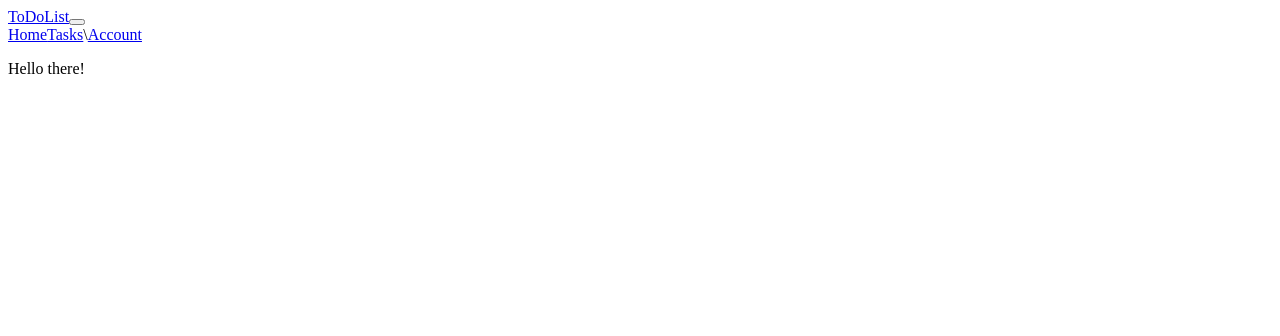
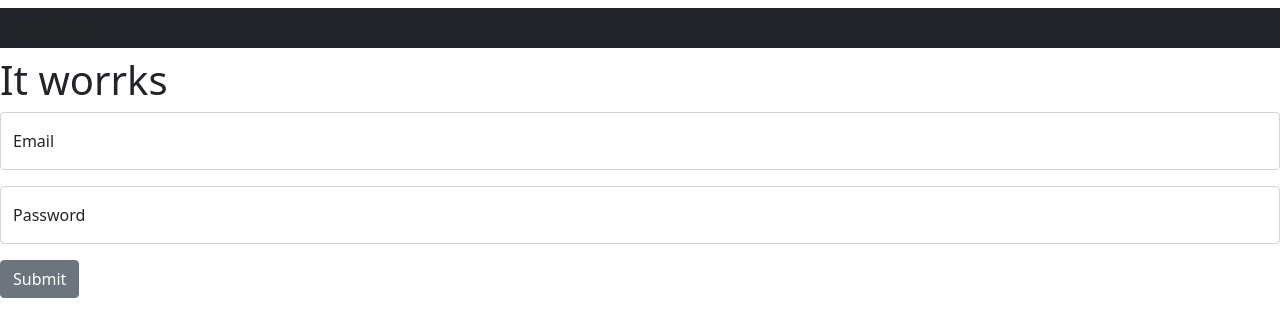
Before and after one commit to Camil-bot/ToDoList-React-Frontend, a React (Create React App) app: page / in a window 1280 px wide. Shown: the top 336 px of the page. Built offline with nearby package versions, Linux system fonts and the light colour scheme.

Commit message:
IT WORKS, but no functional use efect or use state, tbd maine

```diff
--- a/package.json
+++ b/package.json
@@ -8,9 +8,9 @@
     "@testing-library/user-event": "^13.5.0",
     "bootstrap": "^5.2.2",
     "react": "^18.2.0",
-    "react-bootstrap": "^2.6.0",
     "react-dom": "^18.2.0",
     "react-scripts": "5.0.1",
+    "reactstrap": "^9.1.5",
     "web-vitals": "^2.1.4"
   },
   "scripts": {
--- a/public/index.html
+++ b/public/index.html
@@ -4,6 +4,7 @@
     <meta charset="utf-8" />
     <meta name="viewport" content="width=device-width, initial-scale=1" />
     <meta name="theme-color" content="#000000" />
+    <link rel="stylesheet" href="https://cdn.jsdelivr.net/npm/bootstrap@5.1.0/dist/css/bootstrap.min.css"/>
     <title>ToDoListApp</title>
   </head>
   <body>
--- a/src/App.css
+++ /dev/null
@@ -1,38 +0,0 @@
-.App {
-  text-align: center;
-}
-
-.App-logo {
-  height: 40vmin;
-  pointer-events: none;
-}
-
-@media (prefers-reduced-motion: no-preference) {
-  .App-logo {
-    animation: App-logo-spin infinite 20s linear;
-  }
-}
-
-.App-header {
-  background-color: #282c34;
-  min-height: 100vh;
-  display: flex;
-  flex-direction: column;
-  align-items: center;
-  justify-content: center;
-  font-size: calc(10px + 2vmin);
-  color: white;
-}
-
-.App-link {
-  color: #61dafb;
-}
-
-@keyframes App-logo-spin {
-  from {
-    transform: rotate(0deg);
-  }
-  to {
-    transform: rotate(360deg);
-  }
-}
--- a/src/Navbar.js
+++ /dev/null
@@ -1,27 +0,0 @@
-import React from "react";
-import Container from "react-bootstrap/Container";
-import Nav from "react-bootstrap/Nav";
-import Navbar from "react-bootstrap/Navbar";
-
-
-const HeaderNav = () => {
-  return (
-    <div className="root">
-    <Navbar bg="light" expand="lg">
-      <Container>
-        <Navbar.Brand href="#home">ToDoList</Navbar.Brand>
-        <Navbar.Toggle aria-controls="basic-navbar-nav" />
-        <Navbar.Collapse id="basic-navbar-nav">
-          <Nav className="me-auto">
-            <Nav.Link href="#home">Home</Nav.Link>
-            <Nav.Link href="#link">Tasks</Nav.Link>\
-            <Nav.Link href="#account">Account</Nav.Link>
-          </Nav>
-        </Navbar.Collapse>
-      </Container>
-    </Navbar>
-    </div>
-  );
-};
-
-export default HeaderNav;
--- /dev/null
+++ b/src/components/Header.js
@@ -0,0 +1,14 @@
+import React from "react";
+import { Navbar } from "reactstrap";
+
+const Header = () => {
+  return (
+    <>
+      <Navbar className="my-2" color="dark" dark>
+        Reactstrap
+      </Navbar>
+    </>
+  );
+};
+
+export default Header;
--- /dev/null
+++ b/src/components/Login.js
@@ -0,0 +1,30 @@
+import React from "react";
+import { Form, FormGroup, Label, Button, Input } from "reactstrap";
+
+const Login = () => {
+  return (
+    <Form>
+      <FormGroup floating>
+        <Input
+          id="exampleEmail"
+          name="email"
+          placeholder="Email"
+          type="email"
+        />
+        <Label for="exampleEmail">Email</Label>
+      </FormGroup>{" "}
+      <FormGroup floating>
+        <Input
+          id="examplePassword"
+          name="password"
+          placeholder="Password"
+          type="password"
+        />
+        <Label for="examplePassword">Password</Label>
+      </FormGroup>{" "}
+      <Button>Submit</Button>
+    </Form>
+  );
+};
+
+export default Login;
--- /dev/null
+++ b/src/components/Register.js
@@ -0,0 +1,36 @@
+import React from "react";
+import { Form, FormGroup, Input, Button } from "reactstrap";
+
+const Register = () => {
+  return (
+    <Form>
+      <FormGroup>
+        <Input
+          id="exampleEmail"
+          name="email"
+          placeholder="with a placeholder"
+          type="email"
+        />
+      </FormGroup>
+      <FormGroup>
+        <Input
+          id="examplePassword"
+          name="password"
+          placeholder="password"
+          type="password"
+        />
+      </FormGroup>
+      <FormGroup>
+        <Input
+          id="examplePassword"
+          name="password"
+          placeholder="Retype Password"
+          type="password"
+        />
+      </FormGroup>
+      <Button>Register</Button>
+    </Form>
+  );
+};
+
+export default Register;
--- a/src/index.js
+++ b/src/index.js
@@ -1,19 +1,14 @@
 import React from 'react';
 import ReactDOM from 'react-dom/client';
-// import './index.css';
-import App from './App';
-import Navbar from './Navbar';
+import AuthLayout from './layouts/Unauthenticated';
+
 import reportWebVitals from './reportWebVitals';
 
 const root = ReactDOM.createRoot(document.getElementById('root'));
 root.render(
   <React.StrictMode>
-    <Navbar />
-    <App />
+    <AuthLayout/>
   </React.StrictMode>
 );
 
-// If you want to start measuring performance in your app, pass a function
-// to log results (for example: reportWebVitals(console.log))
-// or send to an analytics endpoint. Learn more: https://bit.ly/CRA-vitals
 reportWebVitals();
--- /dev/null
+++ b/src/layouts/Unauthenticated.js
@@ -0,0 +1,18 @@
+import React, { useState, useEffect } from "react";
+import Header from "../components/Header";
+import Login from "../components/Login";
+import Register from "../components/Register";
+
+const AuthLayout = ({ child }) => {
+  const [isReg, setIsReg] = useState(true);
+
+  return (
+    <>
+      <Header />
+      <h1>It worrks</h1>
+      {isReg ? <Login /> : <Register />}
+    </>
+  );
+};
+
+export default AuthLayout;
```
Also changed, not shown: src/utils/login.css (added), 1 other file (tests, documents, lock files or other folders).
